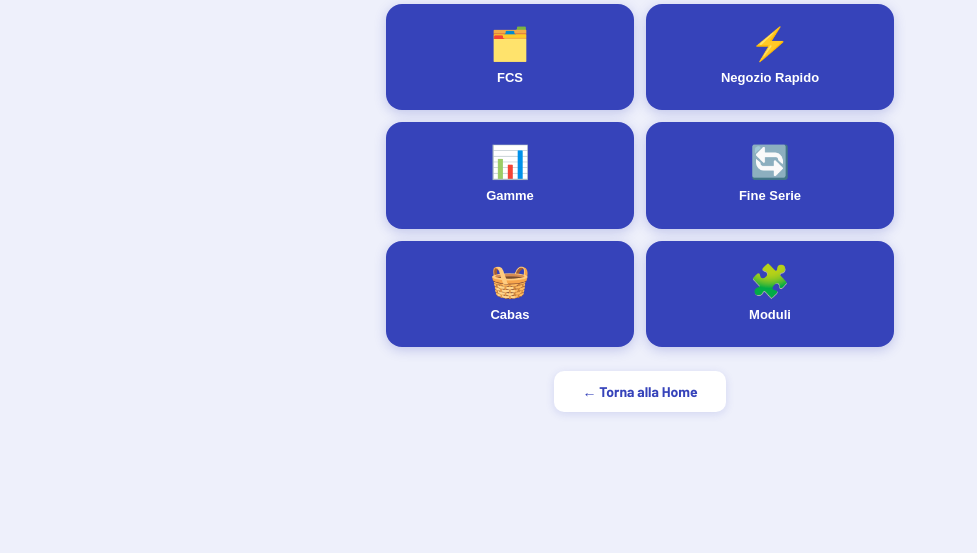
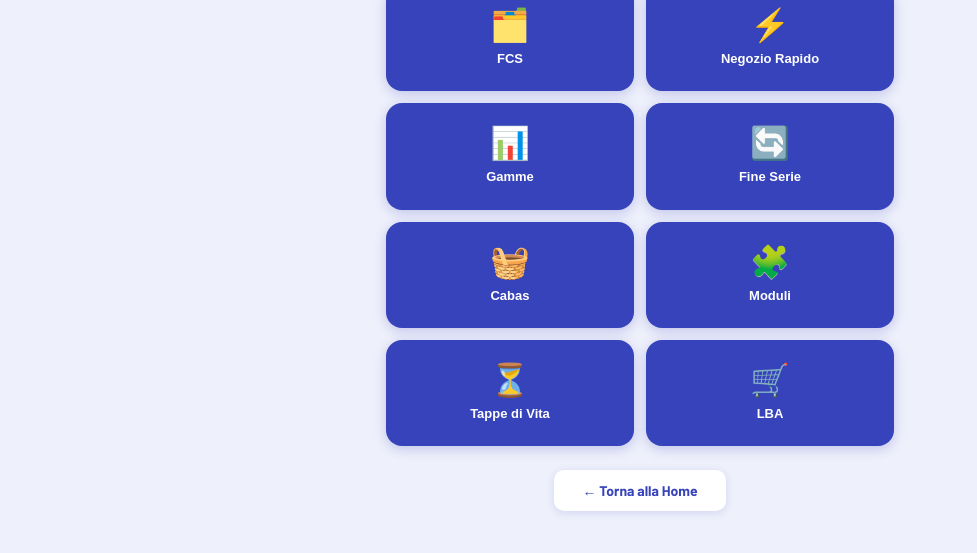
Before and after one commit to ValerioOttobre/Il-Perfetto-Venditore, a plain HTML site: page lineare/lineare.html in a window 1280 px wide. Shown: the part 111-664 px from the top of the page, without its empty margins (0-977 px from the left). Drawn offline with nearby package versions, Linux system fonts and the light colour scheme; a web font is replaced by a local one.

Commit message:
Update lineare.html

```diff
--- a/lineare/lineare.html
+++ b/lineare/lineare.html
@@ -6,7 +6,7 @@
   <meta name="theme-color" content="#3643BA">
   <title>Lineare – Il Perfetto Venditore</title>
   <link rel="preconnect" href="https://fonts.googleapis.com">
-rie  <link rel="preconnect" href="https://fonts.gstatic.com" crossorigin>
+  <link rel="preconnect" href="https://fonts.gstatic.com" crossorigin>
   <link href="https://fonts.googleapis.com/css2?family=Barlow:wght@400;600;700;800&family=Barlow+Condensed:wght@700;800&display=swap" rel="stylesheet">
   <style>
     :root { --blue: #3643BA; --blue-dark: #2A3499; --blue-bg: #EEF0FB; --white: #FFFFFF; --text: #0D1240; --muted: #6370A0; --radius: 16px; --radius-sm: 10px; }
@@ -28,6 +28,8 @@ rie  <link rel="preconnect" href="https://fonts.gstatic.com" crossorigin>
     .sectionBtn:nth-child(4) { animation-delay: 0.23s; }
     .sectionBtn:nth-child(5) { animation-delay: 0.28s; }
     .sectionBtn:nth-child(6) { animation-delay: 0.33s; }
+    .sectionBtn:nth-child(7) { animation-delay: 0.38s; }
+    .sectionBtn:nth-child(8) { animation-delay: 0.43s; }
     @keyframes fadeUp { from { opacity: 0; transform: translateY(14px); } to { opacity: 1; transform: translateY(0); } }
     .btn-emoji { font-size: 32px; line-height: 1; }
     .btn-label { font-size: 13px; font-weight: 700; color: var(--white); line-height: 1.25; }
@@ -78,6 +80,14 @@ rie  <link rel="preconnect" href="https://fonts.gstatic.com" crossorigin>
         <span class="btn-emoji">🧩</span>
         <span class="btn-label">Moduli</span>
       </button>
+      <button class="sectionBtn" onclick="location.href='lineare-tappe-di-vita.html'">
+        <span class="btn-emoji">⏳</span>
+        <span class="btn-label">Tappe di Vita</span>
+      </button>
+      <button class="sectionBtn" onclick="location.href='lineare-lba.html'">
+        <span class="btn-emoji">🛒</span>
+        <span class="btn-label">LBA</span>
+      </button>
     </div>
   </main>
 
```
